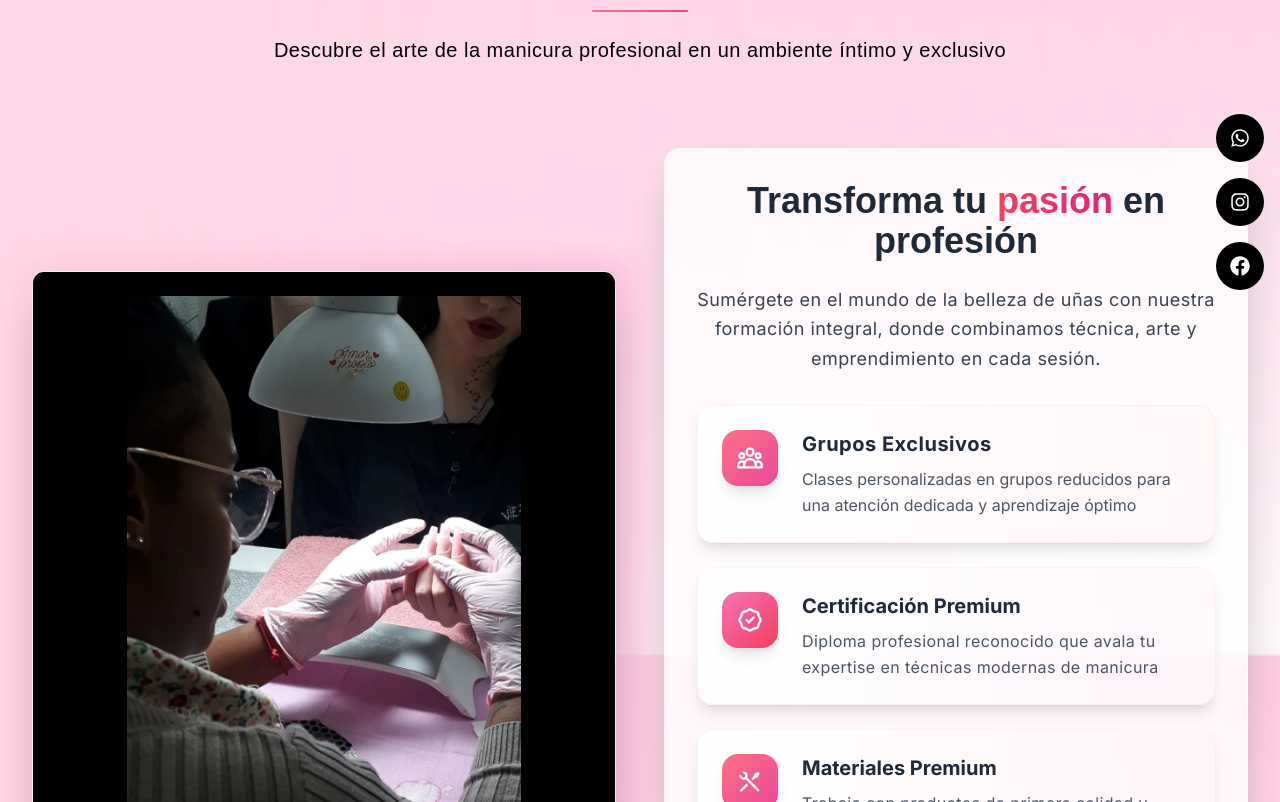
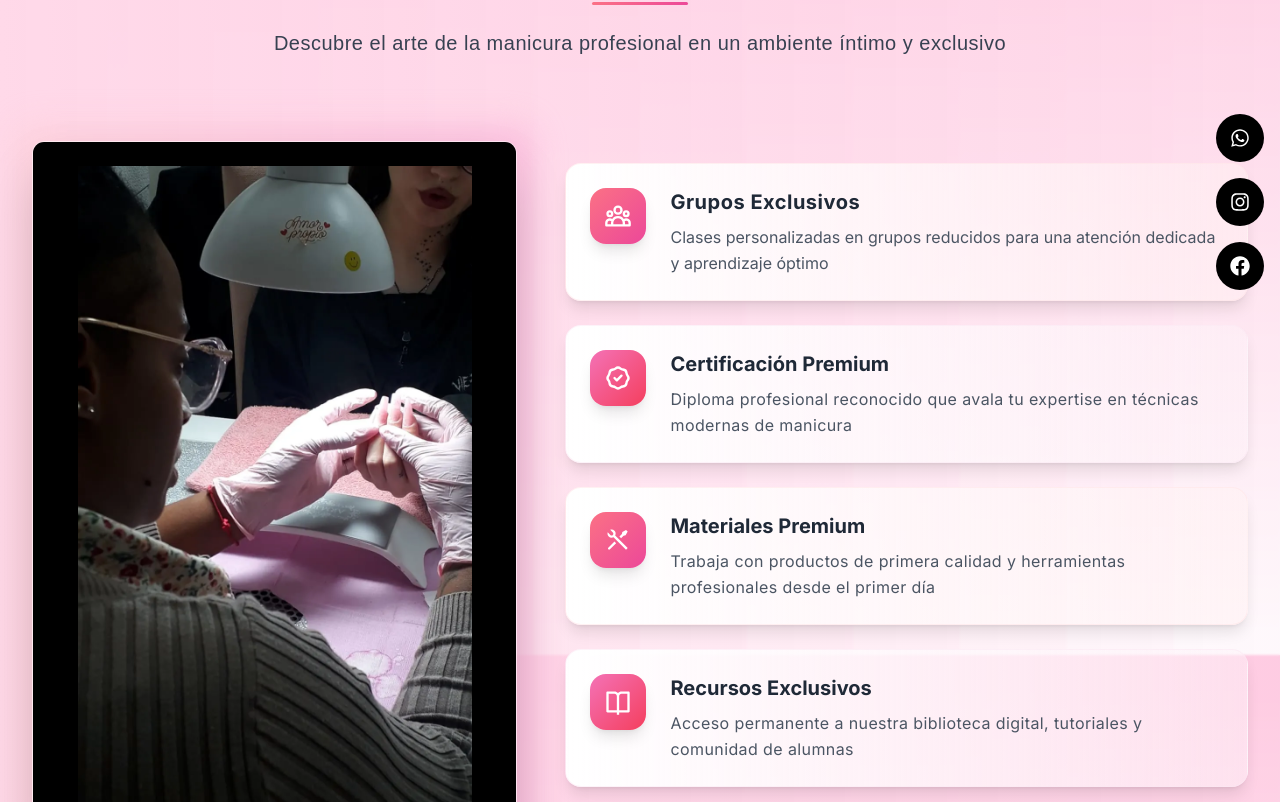
Before and after one commit to kevkarlion/la-negra-nails, a Next.js app: page /cursos in a window 1280 px wide. Shown: the part 198-1000 px from the top of the page. Built offline with nearby package versions, Linux system fonts and the light colour scheme.

Commit message:
page services styles ok

```diff
--- a/src/pages/CursosUnificados/CursosUnificados.tsx
+++ b/src/pages/CursosUnificados/CursosUnificados.tsx
@@ -20,7 +20,9 @@ const inter = Inter({
 
 const CursosUnificados = () => {
   return (
-    <main className={`bg-gradient-to-br from-rose-50 via-pink-50 to-rose-100 min-h-screen text-gray-800 ${inter.className}`}>
+    <main
+      className={`bg-gradient-to-br from-rose-50 via-pink-50 to-rose-100 min-h-screen text-gray-800 ${inter.className}`}
+    >
       {/* Sección Hero con Fondo Elegante */}
       <section
         className="relative px-6 py-24 md:px-8 md:py-24  overflow-hidden"
@@ -36,19 +38,21 @@ const CursosUnificados = () => {
         {/* Encabezado Elegante */}
         <div className="relative z-10 text-center pt-8">
           <div className="lg:mb-12 flex flex-col items-center">
-            <h1 className={`${dancingScript.className} mb-2 font-title font-bold text-black text-5xl sm:text-[3rem] md:text-[4rem] `}>
+            <h1
+              className={`${dancingScript.className} mb-2 font-title font-bold text-black text-5xl sm:text-[3rem] md:text-[4rem] `}
+            >
               Cursos Presenciales
             </h1>
-            <div className=" mt-2 w-24 h-[2px] bg-gradient-to-r from-rose-400 to-pink-500 mx-auto mb-6 rounded-full"></div>
-            <p className=" text-center text-base lg:text-xl lg:tracking-wide tracking-wider font-sans text-black lg:mb-9 lg:w-4/6">
-              Descubre el arte de la manicura profesional en un ambiente íntimo y exclusivo
+             <div className="w-24 h-[3px] bg-gradient-to-r from-rose-400 to-pink-500 mx-auto mb-6 rounded-full"></div>
+            <p className=" text-center text-base lg:text-xl lg:tracking-wide tracking-wider font-sans text-gray-700 lg:mb-9 lg:w-4/6">
+              Descubre el arte de la manicura profesional en un ambiente íntimo
+              y exclusivo
             </p>
           </div>
         </div>
 
         {/* Contenido Principal */}
-        <div className="relative z-10 flex flex-col lg:flex-row items-center justify-center gap-12 mt-12">
-
+        <div className="relative z-10 flex flex-col lg:flex-row items-center justify-center gap-12 mt-8">
           {/* Galería de Imágenes Mejorada */}
           <div className="w-full lg:w-1/2">
             <div className="relative group">
@@ -60,83 +64,92 @@ const CursosUnificados = () => {
           </div>
 
           {/* Información con Diseño Mejorado */}
-          <div className="w-full lg:w-1/2">
-            <div className="bg-white/80 backdrop-blur-sm rounded-2xl p-8 shadow-2xl border border-white/50">
-              <h2 className="text-3xl md:text-4xl font-bold text-gray-800 mb-6 text-center font-sans">
-                Transforma tu <span className="text-transparent bg-gradient-to-r from-rose-500 to-pink-600 bg-clip-text">pasión</span> en profesión
-              </h2>
-
-              <p className="text-lg text-gray-700 text-center mb-8 leading-relaxed font-light lg:tracking-wide tracking-wider">
-                Sumérgete en el mundo de la belleza de uñas con nuestra formación integral,
-                donde combinamos técnica, arte y emprendimiento en cada sesión.
-              </p>
-
-              {/* Características con Diseño Elegante */}
           <div className="space-y-6 mb-8">
-                <div className="flex items-start p-6 bg-gradient-to-r from-white to-rose-50/50 rounded-2xl shadow-lg hover:shadow-xl transition-all duration-300 border border-rose-100/50 group hover:scale-[1.02]">
+            {/* Card 1 - Grupos Exclusivos */}
+            <div className="flex flex-col md:flex-row md:items-start p-6 bg-gradient-to-r from-white to-rose-50/50 rounded-2xl shadow-lg hover:shadow-xl transition-all duration-300 border border-rose-100/50 group hover:scale-[1.02]">
+              <div className="flex items-center mb-4 md:mb-0">
                 <div className="flex-shrink-0 w-14 h-14 bg-gradient-to-br from-rose-400 to-pink-500 rounded-2xl flex items-center justify-center shadow-lg group-hover:scale-110 transition-transform duration-300">
                   <HiOutlineUserGroup size={28} className="text-white" />
                 </div>
-                  <div className="ml-6">
-                    <h3 className="text-xl font-semibold text-gray-800 mb-2 lg:tracking-wide tracking-wider">Grupos Exclusivos</h3>
-                    <p className="text-gray-600 font-light leading-relaxed">
-                      Clases personalizadas en grupos reducidos para una atención dedicada y aprendizaje óptimo
+                <h3 className="md:hidden ml-4 text-xl font-semibold text-gray-800 lg:tracking-wide tracking-wider">
+                  Grupos Exclusivos
+                </h3>
+              </div>
+              <div className="md:ml-6 flex-1">
+                <h3 className="hidden md:block text-xl font-semibold text-gray-800 mb-2 lg:tracking-wide tracking-wider">
+                  Grupos Exclusivos
+                </h3>
+                <p className="text-gray-600 font-light leading-relaxed text-center md:text-left">
+                  Clases personalizadas en grupos reducidos para una atención
+                  dedicada y aprendizaje óptimo
                 </p>
               </div>
             </div>
 
-                <div className="flex items-start p-6 bg-gradient-to-r from-white to-pink-50/50 rounded-2xl shadow-lg hover:shadow-xl transition-all duration-300 border border-pink-100/50 group hover:scale-[1.02]">
+            {/* Card 2 - Certificación Premium */}
+            <div className="flex flex-col md:flex-row md:items-start p-6 bg-gradient-to-r from-white to-pink-50/50 rounded-2xl shadow-lg hover:shadow-xl transition-all duration-300 border border-pink-100/50 group hover:scale-[1.02]">
+              <div className="flex items-center mb-4 md:mb-0">
                 <div className="flex-shrink-0 w-14 h-14 bg-gradient-to-br from-pink-400 to-rose-500 rounded-2xl flex items-center justify-center shadow-lg group-hover:scale-110 transition-transform duration-300">
                   <HiOutlineBadgeCheck size={28} className="text-white" />
                 </div>
-                  <div className="ml-6">
-                    <h3 className="text-xl font-semibold text-gray-800 mb-2">Certificación Premium</h3>
-                    <p className="text-gray-600 font-light leading-relaxed lg:tracking-wide tracking-wider">
-                      Diploma profesional reconocido que avala tu expertise en técnicas modernas de manicura
+                <h3 className="md:hidden ml-4 text-xl font-semibold text-gray-800">
+                  Certificación Premium
+                </h3>
+              </div>
+              <div className="md:ml-6 flex-1">
+                <h3 className="hidden md:block text-xl font-semibold text-gray-800 mb-2">
+                  Certificación Premium
+                </h3>
+                <p className="text-gray-600 font-light leading-relaxed text-center md:text-left lg:tracking-wide tracking-wider">
+                  Diploma profesional reconocido que avala tu expertise en
+                  técnicas modernas de manicura
                 </p>
               </div>
             </div>
 
-                <div className="flex items-start p-6 bg-gradient-to-r from-white to-rose-50/50 rounded-2xl shadow-lg hover:shadow-xl transition-all duration-300 border border-rose-100/50 group hover:scale-[1.02]">
+            {/* Card 3 - Materiales Premium */}
+            <div className="flex flex-col md:flex-row md:items-start p-6 bg-gradient-to-r from-white to-rose-50/50 rounded-2xl shadow-lg hover:shadow-xl transition-all duration-300 border border-rose-100/50 group hover:scale-[1.02]">
+              <div className="flex items-center mb-4 md:mb-0">
                 <div className="flex-shrink-0 w-14 h-14 bg-gradient-to-br from-rose-400 to-pink-500 rounded-2xl flex items-center justify-center shadow-lg group-hover:scale-110 transition-transform duration-300">
                   <RiToolsLine size={28} className="text-white" />
                 </div>
-                  <div className="ml-6">
-                    <h3 className="text-xl font-semibold text-gray-800 mb-2">Materiales Premium</h3>
-                    <p className="text-gray-600 font-light leading-relaxed lg:tracking-wide tracking-wider">
-                      Trabaja con productos de primera calidad y herramientas profesionales desde el primer día
+                <h3 className="md:hidden ml-4 text-xl font-semibold text-gray-800">
+                  Materiales Premium
+                </h3>
+              </div>
+              <div className="md:ml-6 flex-1">
+                <h3 className="hidden md:block text-xl font-semibold text-gray-800 mb-2">
+                  Materiales Premium
+                </h3>
+                <p className="text-gray-600 font-light leading-relaxed text-center md:text-left lg:tracking-wide tracking-wider">
+                  Trabaja con productos de primera calidad y herramientas
+                  profesionales desde el primer día
                 </p>
               </div>
             </div>
 
-                <div className="flex items-start p-6 bg-gradient-to-r from-white to-pink-50/50 rounded-2xl shadow-lg hover:shadow-xl transition-all duration-300 border border-pink-100/50 group hover:scale-[1.02]">
+            {/* Card 4 - Recursos Exclusivos */}
+            <div className="flex flex-col md:flex-row md:items-start p-6 bg-gradient-to-r from-white to-pink-50/50 rounded-2xl shadow-lg hover:shadow-xl transition-all duration-300 border border-pink-100/50 group hover:scale-[1.02]">
+              <div className="flex items-center mb-4 md:mb-0">
                 <div className="flex-shrink-0 w-14 h-14 bg-gradient-to-br from-pink-400 to-rose-500 rounded-2xl flex items-center justify-center shadow-lg group-hover:scale-110 transition-transform duration-300">
                   <RiBookOpenLine size={28} className="text-white" />
                 </div>
-                  <div className="ml-6">
-                    <h3 className="text-xl font-semibold text-gray-800 mb-2">Recursos Exclusivos</h3>
-                    <p className="text-gray-600 font-light leading-relaxed lg:tracking-wide tracking-wider">
-                      Acceso permanente a nuestra biblioteca digital, tutoriales y comunidad de alumnas
+                <h3 className="md:hidden ml-4 text-xl font-semibold text-gray-800">
+                  Recursos Exclusivos
+                </h3>
+              </div>
+              <div className="md:ml-6 flex-1">
+                <h3 className="hidden md:block text-xl font-semibold text-gray-800 mb-2">
+                  Recursos Exclusivos
+                </h3>
+                <p className="text-gray-600 font-light leading-relaxed text-center md:text-left lg:tracking-wide tracking-wider">
+                  Acceso permanente a nuestra biblioteca digital, tutoriales y
+                  comunidad de alumnas
                 </p>
               </div>
             </div>
           </div>
-
-              {/* CTA Mobile Mejorado */}
-              <div className="flex justify-center md:hidden mt-8">
-                <div className="transform hover:scale-105 transition-all duration-300">
-                  <ButtonLink
-                    text="¡Quiero Empezar!"
-                    href="https://wa.me/5492984207525"
-                    textColor="text-black"
-                    bgColor="bg-gradient-to-r from-rose-500 to-pink-600"
-                  />
         </div>
-              </div>
-            </div>
-          </div>
-        </div>
-
         {/* CTA Desktop Mejorado */}
         <div className="relative z-10 hidden md:flex justify-center mt-16">
           <div className="bg-white/90 backdrop-blur-sm rounded-2xl p-8 shadow-2xl border border-white/50 transform hover:scale-105 transition-all duration-300">
@@ -155,42 +168,50 @@ const CursosUnificados = () => {
       {/* Sección de Metodología Elegante */}
       <section className="relative px-6 py-20 md:px-8 md:py-24 bg-gradient-to-br from-white via-rose-50/30 to-pink-100/50">
         <div className="max-w-6xl mx-auto">
-
           {/* Encabezado de Metodología */}
           <div className="text-center mb-4 flex flex-col items-center">
             <div className="mb-2">
-              <h2 className={`${dancingScript.className}${dancingScript.className} mb-2 font-title font-bold text-black text-5xl sm:text-[3rem] md:text-[4rem]`}>
+              <h2
+                className={`${dancingScript.className}${dancingScript.className} mb-2 font-title font-bold text-black text-5xl sm:text-[3rem] md:text-[4rem]`}
+              >
                 Nuestra Esencia
               </h2>
               <div className="w-20 h-[2px] bg-gradient-to-r from-rose-400 to-pink-500 mx-auto mb-6 rounded-full"></div>
             </div>
             <p className="text-center text-base lg:text-xl lg:tracking-wide tracking-wider font-sans text-black mb-9 lg:w-4/6">
-              Donde la técnica se encuentra con la elegancia, y cada detalle cuenta
+              Donde la técnica se encuentra con la elegancia, y cada detalle
+              cuenta
             </p>
           </div>
 
           {/* Contenido de Metodología */}
           <div className="grid grid-cols-1 lg:grid-cols-2 gap-12 items-center">
-
             {/* Texto Informativo */}
             <div className="space-y-8">
               <div className="bg-white/70 backdrop-blur-sm rounded-2xl p-8 shadow-lg border border-white/50">
                 <h3 className="text-2xl md:text-3xl font-bold text-gray-800 mb-6 text-center">
-                  Filosofía de <span className="text-transparent bg-gradient-to-r from-rose-500 to-pink-600 bg-clip-text">Enseñanza</span>
+                  Filosofía de{" "}
+                  <span className="text-transparent bg-gradient-to-r from-rose-500 to-pink-600 bg-clip-text">
+                    Enseñanza
+                  </span>
                 </h3>
                 <p className="text-center text-base lg:text-xl lg:tracking-wide lg:text-left tracking-wider text-gray-700 leading-relaxed font-light mb-6">
-                  Creemos en una formación que va más allá de la técnica. Priorizamos la salud ungueal
-                  y el uso de productos premium para garantizar resultados que perduran en el tiempo.
+                  Creemos en una formación que va más allá de la técnica.
+                  Priorizamos la salud ungueal y el uso de productos premium
+                  para garantizar resultados que perduran en el tiempo.
                 </p>
                 <p className="text-center text-base lg:text-xl lg:tracking-wide lg:text-left tracking-wider text-gray-700 leading-relaxed font-light">
-                  Cada curso está diseñado meticulosamente para brindarte bases sólidas, desde los
-                  fundamentos de la salud ungueal hasta las tendencias más vanguardistas en diseño.
+                  Cada curso está diseñado meticulosamente para brindarte bases
+                  sólidas, desde los fundamentos de la salud ungueal hasta las
+                  tendencias más vanguardistas en diseño.
                 </p>
               </div>
 
               {/* Cita Elegante */}
               <div className="bg-gradient-to-r from-rose-500 to-pink-600 rounded-2xl p-8 shadow-2xl text-center transform hover:scale-[1.02] transition-all duration-300">
-                <p className={`${dancingScript.className} text-2xl md:text-3xl font-light text-white italic leading-relaxed`}>
+                <p
+                  className={`${dancingScript.className} text-2xl md:text-3xl font-light text-white italic leading-relaxed`}
+                >
                   Aprende a cuidar, crear y emprender con confianza y elegancia
                 </p>
                 <div className="w-16 h-0.5 bg-white/50 mx-auto mt-4 rounded-full"></div>
@@ -206,19 +227,27 @@ const CursosUnificados = () => {
                 <ul className="space-y-4 text-gray-700 font-light">
                   <li className="flex items-center">
                     <div className="w-3 h-3 bg-gradient-to-r from-rose-400 to-pink-500 rounded-full mr-4"></div>
-                    <span className=" lg:tracking-wide tracking-wider">Enfoque personalizado según tu nivel y objetivos</span>
+                    <span className=" lg:tracking-wide tracking-wider">
+                      Enfoque personalizado según tu nivel y objetivos
+                    </span>
                   </li>
                   <li className="flex items-center">
                     <div className="w-3 h-3 bg-gradient-to-r from-rose-400 to-pink-500 rounded-full mr-4 text-base lg:text-xl lg:tracking-wide"></div>
-                    <span className=" lg:tracking-wide tracking-wider">Técnicas actualizadas con las últimas tendencias</span>
+                    <span className=" lg:tracking-wide tracking-wider">
+                      Técnicas actualizadas con las últimas tendencias
+                    </span>
                   </li>
                   <li className="flex items-center">
                     <div className="w-3 h-3 bg-gradient-to-r from-rose-400 to-pink-500 rounded-full mr-4"></div>
-                    <span className=" lg:tracking-wide tracking-wider">Soporte continuo incluso después de finalizar</span>
+                    <span className=" lg:tracking-wide tracking-wider">
+                      Soporte continuo incluso después de finalizar
+                    </span>
                   </li>
                   <li className="flex items-center">
                     <div className="w-3 h-3 bg-gradient-to-r from-rose-400 to-pink-500 rounded-full mr-4"></div>
-                    <span className=" lg:tracking-wide tracking-wider">Ambiente inspirador y equipamiento profesional</span>
+                    <span className=" lg:tracking-wide tracking-wider">
+                      Ambiente inspirador y equipamiento profesional
+                    </span>
                   </li>
                 </ul>
               </div>
```
Also changed, not shown: src/pages/Servicios/Servicios.tsx (+30 -22 lines). Lines whose indentation alone changed are shown as unchanged.
